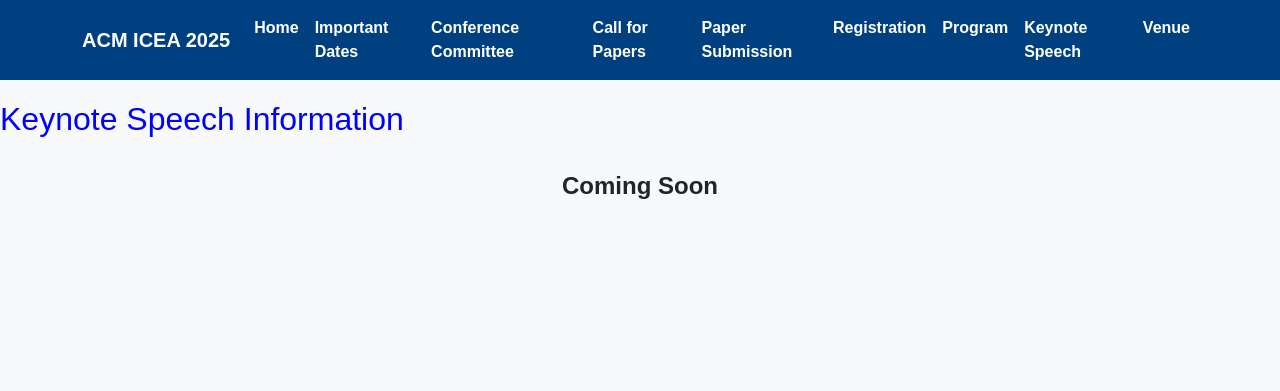
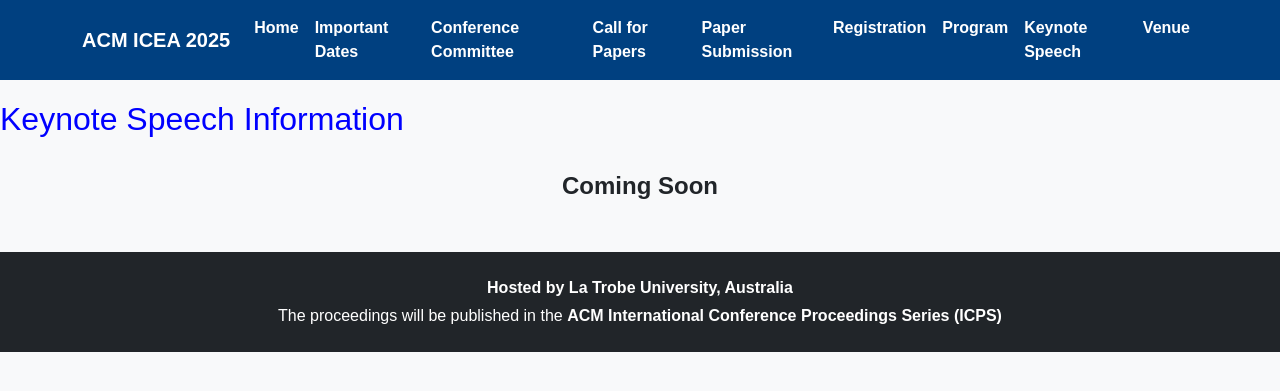
Before and after one commit to icea2025/latrobe, a Jekyll site: the page keynote/index.html, which Jekyll copies as it is, in a window 1280 px wide. Shown: the top 391 px of the page. Built offline with Jekyll 4.4.1, drawn with Linux system fonts in a browser that asks for light colours.

Commit message:
Update index.html

```diff
--- a/keynote/index.html
+++ b/keynote/index.html
@@ -76,3 +76,16 @@
     Coming Soon
   </p>
 </div>
+</div>
+  <!-- Footer -->
+<footer class="bg-dark text-white text-center py-4 mt-5">
+  <div class="container">
+    <p class="mb-1"><strong>Hosted by La Trobe University, Australia</strong></p>
+    <p class="mb-0">The proceedings will be published in the <strong>ACM International Conference Proceedings Series (ICPS)</strong></p>
+  </div>
+</footer>
+
+<!-- Bootstrap JS -->
+<script src="https://cdnjs.cloudflare.com/ajax/libs/bootstrap/5.3.0/js/bootstrap.bundle.min.js"></script>
+</body>
+</html>
```
